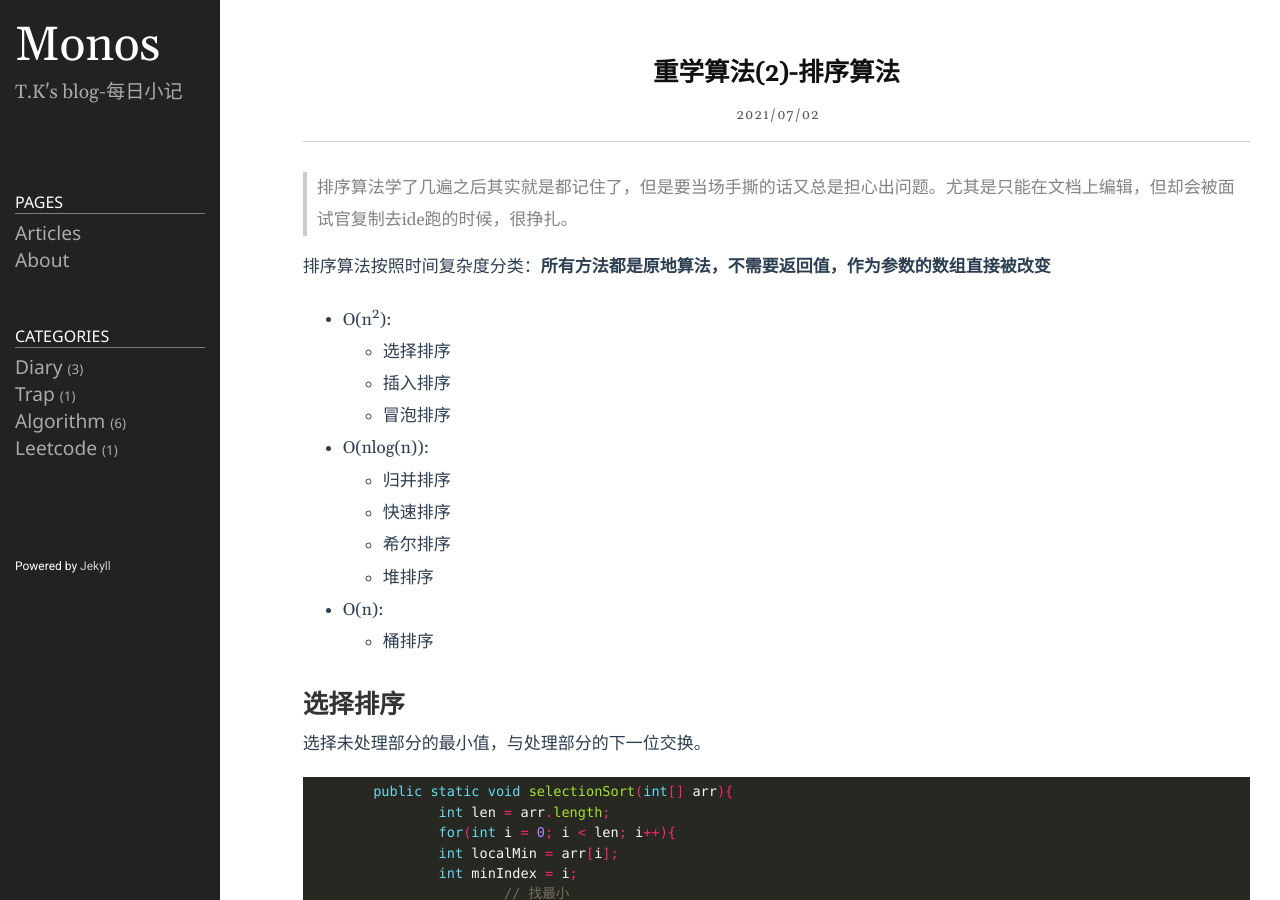
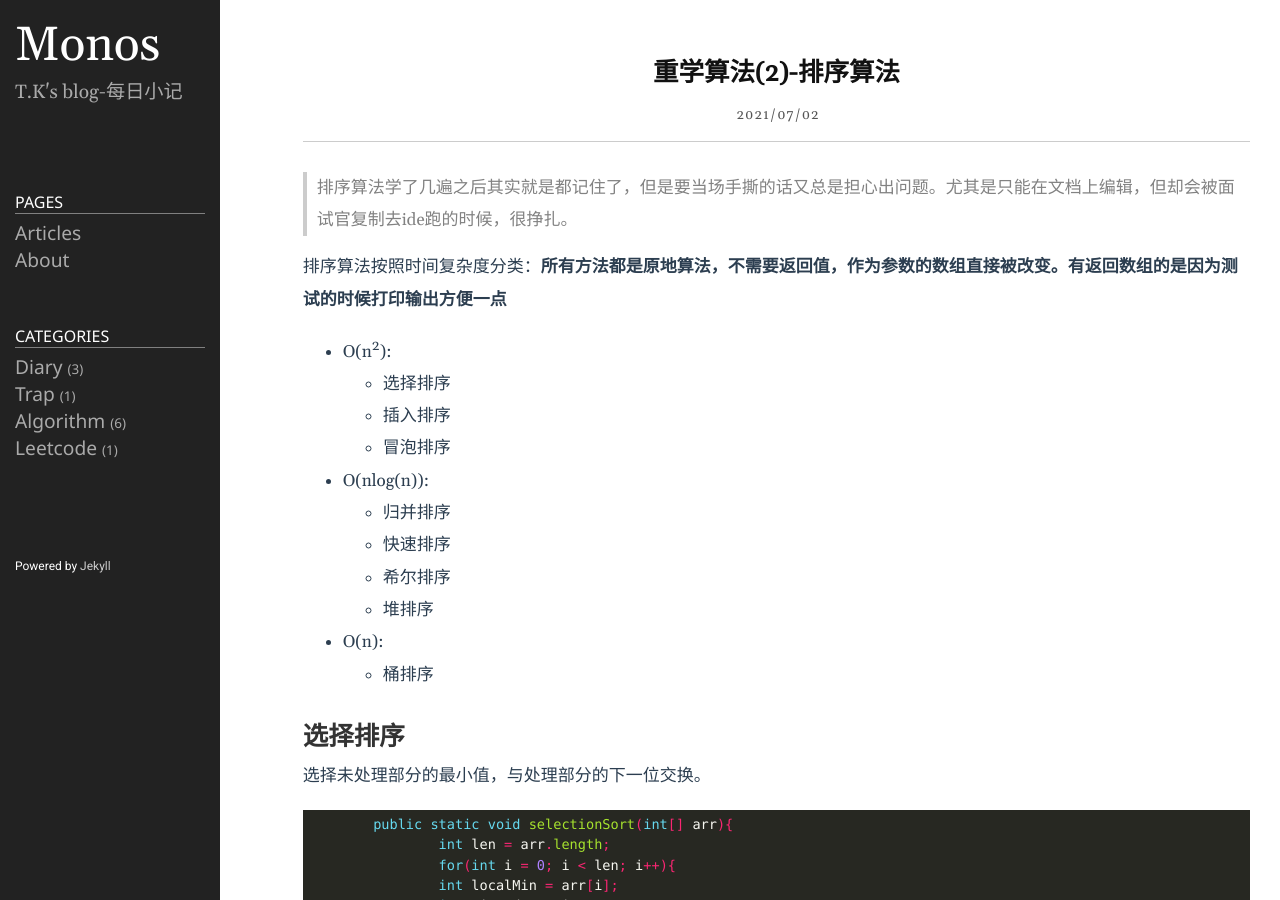
Before and after one commit to Taunk714/Taunk.github.io, a Jekyll site: the page built from _posts/2021-07-02-重学算法(2)-排序算法.md, in a window 1280 px wide and 900 px high. Built offline with Jekyll 4.4.1, drawn with Linux system fonts in a browser that asks for light colours.

Commit message:
修改文件: _posts/2021-07-02-重学算法(2)-排序算法.md

```diff
--- a/_posts/2021-07-02-重学算法(2)-排序算法.md
+++ b/_posts/2021-07-02-重学算法(2)-排序算法.md
@@ -9,7 +9,7 @@ preview: 1
 ---
 > 排序算法学了几遍之后其实就是都记住了，但是要当场手撕的话又总是担心出问题。尤其是只能在文档上编辑，但却会被面试官复制去ide跑的时候，很挣扎。
 
-排序算法按照时间复杂度分类：**所有方法都是原地算法，不需要返回值，作为参数的数组直接被改变**
+排序算法按照时间复杂度分类：**所有方法都是原地算法，不需要返回值，作为参数的数组直接被改变。有返回数组的是因为测试的时候打印输出方便一点**
  - O(n<sup>2</sup>):
 	 - 选择排序
 	 - 插入排序
```
